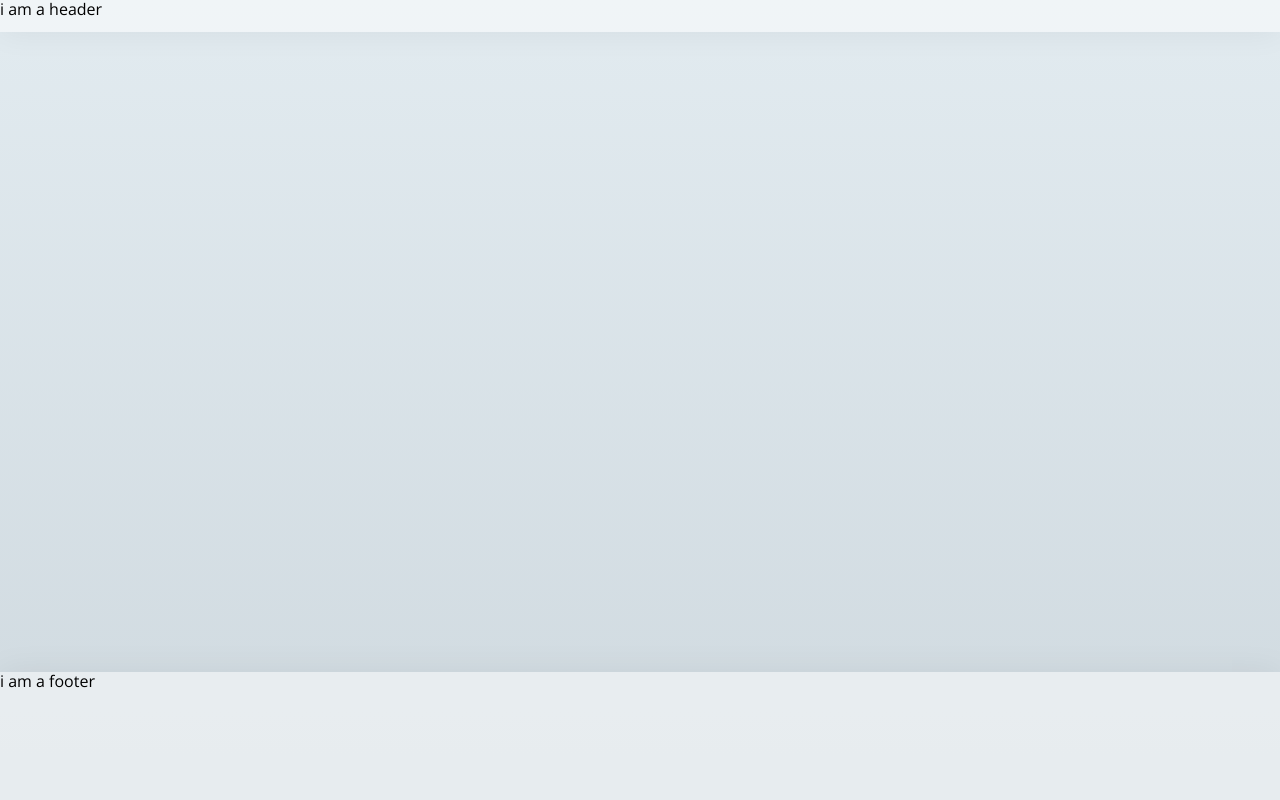
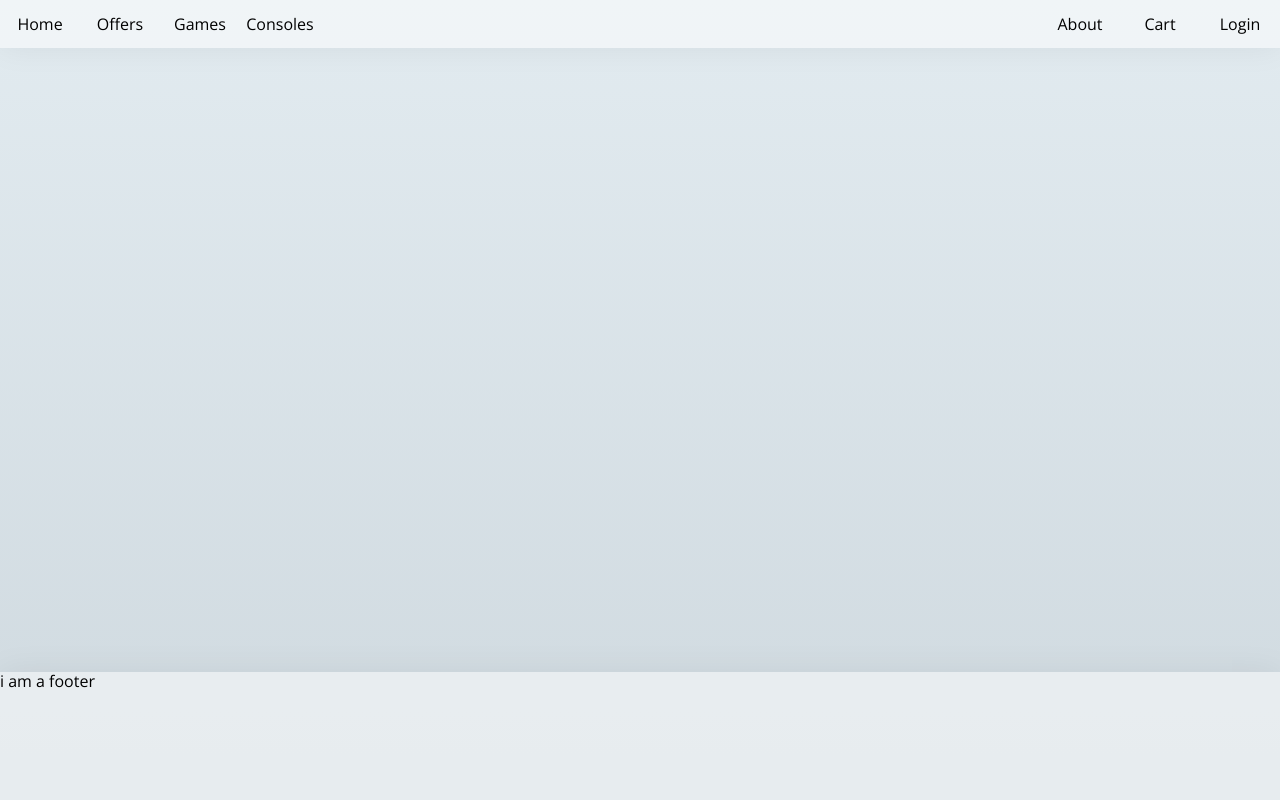
Before and after one commit to ornstrange/VLN2, a Django app: template captain-console/templates/base.html in a window 1280 px wide. Run offline with Django 3.2, Linux system fonts and the light colour scheme; the template is opened without the code that fills it, so the values that code supplies are empty.

Commit message:
byrja að setja upp basic html/css

```diff
--- a/captain-console/captain_console/urls.py
+++ b/captain-console/captain_console/urls.py
@@ -17,7 +17,7 @@ from django.contrib import admin
 from django.urls import path, include
 
 urlpatterns = [
+    path('', include('products.urls')),
     path('admin/', admin.site.urls),
-    path('products/', include('products.urls')),
     path('user/', include('user.urls'))
 ]
--- a/captain-console/products/urls.py
+++ b/captain-console/products/urls.py
@@ -2,5 +2,7 @@ from django.urls import path
 from . import views
 
 urlpatterns = [
-    path("", views.index, name="Products"),
+    path("offers/", views.offers, name="Offers"),
+    path("consoles/", views.consoles, name="Consoles"),
+    path("games/", views.games, name="Games"),
 ]
--- a/captain-console/static/css/main.css
+++ b/captain-console/static/css/main.css
@@ -4,6 +4,15 @@
 /* Global */
 * { /* fix box-sizing */
     box-sizing: border-box;
+}
+
+a {
+    text-decoration: none;
+    color: black;
+}
+
+a:hover {
+    color: #999999;
 }
 
 html {
@@ -23,7 +32,7 @@ body {
     background-image: linear-gradient(to top, #cfd9df 0%, #e2ebf0 100%);
     display: grid;
     grid-template:
-        "navbar" 2em
+        "navbar" 3em
         "content" auto
         "footer" 8em
         / 1fr
--- a/captain-console/static/css/navbar.css
+++ b/captain-console/static/css/navbar.css
@@ -3,4 +3,18 @@ nav {
     height: 100%;
     background: rgba(255, 255, 255, 0.5);
     box-shadow: 0 0 2em #00000010;
+    display: flex;
+    justify-content: space-between;
+    align-items: center;
 }
+
+nav .link-group {
+    display: flex;
+    justify-content: space-around;
+}
+
+nav .link-group a {
+    display: block;
+    width: 5em;
+    text-align: center;
+}
--- a/captain-console/templates/base.html
+++ b/captain-console/templates/base.html
@@ -3,7 +3,7 @@
 <html lang="en">
 <head>
     <meta charset="UTF-8">
-    <title>Captain Console</title>
+    <title>Captain Console {% if title %}| {{title}}{% endif %}</title>
     <link rel="stylesheet" href="{% static 'css/normalize.css' %}">
     <link rel="stylesheet" href="{% static 'css/main.css' %}">
     <link rel="stylesheet" href="{% static 'css/navbar.css' %}">
--- a/captain-console/templates/navbar.html
+++ b/captain-console/templates/navbar.html
@@ -1,3 +1,13 @@
 <nav>
-    i am a header
+    <div class="link-group">
+        <a href="#">Home</a>
+        <a href="#">Offers</a>
+        <a href="#">Games</a>
+        <a href="#">Consoles</a>
+    </div>
+    <div class="link-group">
+        <a href="#">About</a>
+        <a href="#">Cart</a>
+        <a href="#">Login</a>
+    </div>
 </nav>
--- a/captain-console/templates/products/index.html
+++ b/captain-console/templates/products/index.html
@@ -1,4 +1,4 @@
 {% extends 'base.html' %}
 {% block content %}
-<h1>I AM PRODUCT PAGE</h1>
+    <h1>{{ data }}</h1>
 {% endblock %}
```
Also changed, not shown: captain-console/products/views.py (+18 -9 lines), 1 other file.
